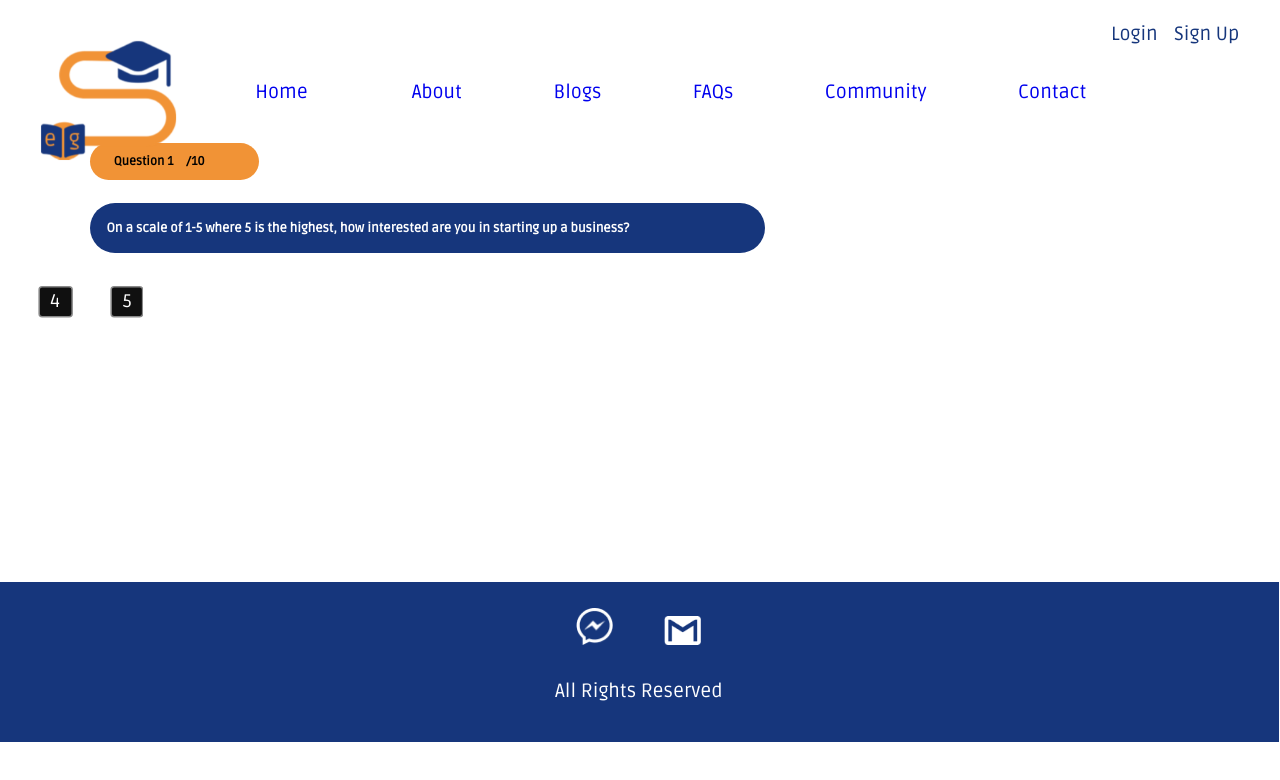
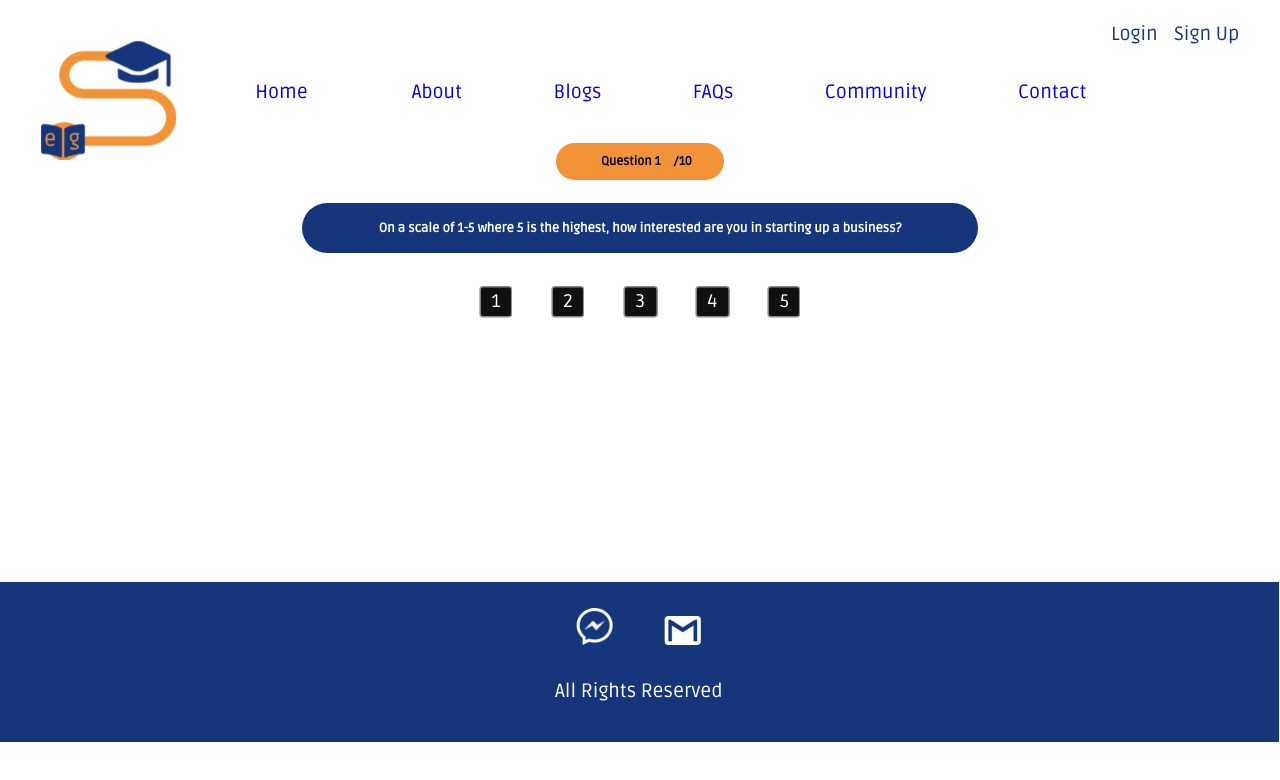
Before and after one commit to Atcha-Abe/eduguide-ver-4, a React (Create React App) app: page /gentest in a window 1280 px wide. Shown: the top 780 px of the page. Built offline with nearby package versions, Linux system fonts and the light colour scheme.

Commit message:
fixed gentest UI

```diff
--- a/src/generaltest/GenTest.js
+++ b/src/generaltest/GenTest.js
@@ -4,113 +4,119 @@ import { Link } from "react-router-dom";
 
 export default function GenTest() {
   const questions = [
-
     {
-		questionText: 'On a scale of 1-5 where 5 is the highest, how interested are you in computers?',
+      questionText:
+        "On a scale of 1-5 where 5 is the highest, how interested are you in computers?",
       answerOptions: [
-			{ answerText: '1', isCorrect: false },
-			{ answerText: '2', isCorrect: false },
-			{ answerText: '3', isCorrect: true },
-			{ answerText: '4', isCorrect: false },
-			{ answerText: '5', isCorrect: false },
+        { answerText: "1", isCorrect: false },
+        { answerText: "2", isCorrect: false },
+        { answerText: "3", isCorrect: true },
+        { answerText: "4", isCorrect: false },
+        { answerText: "5", isCorrect: false },
       ],
     },
     {
-		questionText: 'On a scale of 1-5 where 5 is the highest, how interested are you in teaching?',
+      questionText:
+        "On a scale of 1-5 where 5 is the highest, how interested are you in teaching?",
       answerOptions: [
-			{ answerText: '1', isCorrect: false },
-			{ answerText: '2', isCorrect: false },
-			{ answerText: '3', isCorrect: true },
-			{ answerText: '4', isCorrect: false },
-			{ answerText: '5', isCorrect: false },
-		]
-	},
-	{
-		questionText: 'On a scale of 1-5 where 5 is the highest, how interested are you in health care practices?',
-		answerOptions: [
-			{ answerText: '1', isCorrect: false },
-			{ answerText: '2', isCorrect: false },
-			{ answerText: '3', isCorrect: true },
-			{ answerText: '4', isCorrect: false },
-			{ answerText: '5', isCorrect: false },
+        { answerText: "1", isCorrect: false },
+        { answerText: "2", isCorrect: false },
+        { answerText: "3", isCorrect: true },
+        { answerText: "4", isCorrect: false },
+        { answerText: "5", isCorrect: false },
       ],
     },
     {
-		questionText: 'On a scale of 1-5 where 5 is the highest, how interested are you in wound care?',
+      questionText:
+        "On a scale of 1-5 where 5 is the highest, how interested are you in health care practices?",
       answerOptions: [
-			{ answerText: '1', isCorrect: false },
-			{ answerText: '2', isCorrect: false },
-			{ answerText: '3', isCorrect: true },
-			{ answerText: '4', isCorrect: false },
-			{ answerText: '5', isCorrect: false },
+        { answerText: "1", isCorrect: false },
+        { answerText: "2", isCorrect: false },
+        { answerText: "3", isCorrect: true },
+        { answerText: "4", isCorrect: false },
+        { answerText: "5", isCorrect: false },
       ],
     },
     {
-		questionText: 'On a scale of 1-5 where 5 is the highest, how interested are you in emergency care?',
+      questionText:
+        "On a scale of 1-5 where 5 is the highest, how interested are you in wound care?",
       answerOptions: [
-			{ answerText: '1', isCorrect: false },
-			{ answerText: '2', isCorrect: false },
-			{ answerText: '3', isCorrect: true },
-			{ answerText: '4', isCorrect: false },
-			{ answerText: '5', isCorrect: false },
+        { answerText: "1", isCorrect: false },
+        { answerText: "2", isCorrect: false },
+        { answerText: "3", isCorrect: true },
+        { answerText: "4", isCorrect: false },
+        { answerText: "5", isCorrect: false },
       ],
     },
     {
-		questionText: 'On a scale of 1-5 where 5 is the highest, how interested are you in analyzing business environment for strategic direction?',
+      questionText:
+        "On a scale of 1-5 where 5 is the highest, how interested are you in emergency care?",
       answerOptions: [
-			{ answerText: '1', isCorrect: false },
-			{ answerText: '2', isCorrect: false },
-			{ answerText: '3', isCorrect: true },
-			{ answerText: '4', isCorrect: false },
-			{ answerText: '5', isCorrect: false },
+        { answerText: "1", isCorrect: false },
+        { answerText: "2", isCorrect: false },
+        { answerText: "3", isCorrect: true },
+        { answerText: "4", isCorrect: false },
+        { answerText: "5", isCorrect: false },
       ],
     },
     {
-		questionText: 'On a scale of 1-5 where 5 is the highest, how interested are you in conduction business research?',
+      questionText:
+        "On a scale of 1-5 where 5 is the highest, how interested are you in analyzing business environment for strategic direction?",
       answerOptions: [
-			{ answerText: '1', isCorrect: false },
-			{ answerText: '2', isCorrect: false },
-			{ answerText: '3', isCorrect: true },
-			{ answerText: '4', isCorrect: false },
-			{ answerText: '5', isCorrect: false },
+        { answerText: "1", isCorrect: false },
+        { answerText: "2", isCorrect: false },
+        { answerText: "3", isCorrect: true },
+        { answerText: "4", isCorrect: false },
+        { answerText: "5", isCorrect: false },
       ],
     },
     {
-		questionText: 'On a scale of 1-5 where 5 is the highest, how interested are you in endorsing products, goods and services?',
+      questionText:
+        "On a scale of 1-5 where 5 is the highest, how interested are you in conduction business research?",
       answerOptions: [
-			{ answerText: '1', isCorrect: false },
-			{ answerText: '2', isCorrect: false },
-			{ answerText: '3', isCorrect: true },
-			{ answerText: '4', isCorrect: false },
-			{ answerText: '5', isCorrect: false },
+        { answerText: "1", isCorrect: false },
+        { answerText: "2", isCorrect: false },
+        { answerText: "3", isCorrect: true },
+        { answerText: "4", isCorrect: false },
+        { answerText: "5", isCorrect: false },
       ],
     },
     {
-		questionText: 'On a scale of 1-5 where 5 is the highest, how interested are you in the work flow of products, goods and services?',
+      questionText:
+        "On a scale of 1-5 where 5 is the highest, how interested are you in endorsing products, goods and services?",
       answerOptions: [
-			{ answerText: '1', isCorrect: false },
-			{ answerText: '2', isCorrect: false },
-			{ answerText: '3', isCorrect: true },
-			{ answerText: '4', isCorrect: false },
-			{ answerText: '5', isCorrect: false },
+        { answerText: "1", isCorrect: false },
+        { answerText: "2", isCorrect: false },
+        { answerText: "3", isCorrect: true },
+        { answerText: "4", isCorrect: false },
+        { answerText: "5", isCorrect: false },
       ],
     },
     {
-		questionText: 'On a scale of 1-5 where 5 is the highest, how interested are you in starting up a business?',
+      questionText:
+        "On a scale of 1-5 where 5 is the highest, how interested are you in the work flow of products, goods and services?",
       answerOptions: [
-			{ answerText: '1', isCorrect: false },
-			{ answerText: '2', isCorrect: false },
-			{ answerText: '3', isCorrect: true },
-			{ answerText: '4', isCorrect: false },
-			{ answerText: '5', isCorrect: false },
+        { answerText: "1", isCorrect: false },
+        { answerText: "2", isCorrect: false },
+        { answerText: "3", isCorrect: true },
+        { answerText: "4", isCorrect: false },
+        { answerText: "5", isCorrect: false },
       ],
     },
-
-
+    {
+      questionText:
+        "On a scale of 1-5 where 5 is the highest, how interested are you in starting up a business?",
+      answerOptions: [
+        { answerText: "1", isCorrect: false },
+        { answerText: "2", isCorrect: false },
+        { answerText: "3", isCorrect: true },
+        { answerText: "4", isCorrect: false },
+        { answerText: "5", isCorrect: false },
+      ],
+    },
   ];
 
-	questions.sort(() => Math.random() - 0.5)
-
+  questions.sort(() => Math.random() - 0.5);
 
   const [currentQuestion, setCurrentQuestion] = useState(0);
   const [showScore, setShowScore] = useState(false);
@@ -121,7 +127,6 @@ export default function GenTest() {
       setScore(score + 1);
     }
 
-
     const nextQuestion = currentQuestion + 1;
     if (nextQuestion < questions.length) {
       setCurrentQuestion(nextQuestion);
@@ -131,28 +136,33 @@ export default function GenTest() {
   };
 
   return (
-		<div className='app'>
+    <div className="app" align="center">
       {showScore ? (
-				<div className='score-section'>
+        <div className="score-section">
           You scored {score} out of {questions.length}
-          <Link to = "/gencourses"> mami </Link>
+          <Link to="/gencourses"> mami </Link>
         </div>
       ) : (
         <>
-					<div className='question-section'>
-						<div className='question-count'>
+          <div className="question-section">
+            <div className="question-count">
               <span>Question {currentQuestion + 1}</span>/{questions.length}
             </div>
-						<div className='question-text'>{questions[currentQuestion].questionText}</div>
+            <div className="question-text">
+              {questions[currentQuestion].questionText}
             </div>
-					<div className='answer-section'>
+          </div>
+          <div className="answer-section">
             {questions[currentQuestion].answerOptions.map((answerOption) => (
-							<button onClick={() => handleAnswerOptionClick(answerOption.isCorrect)}>{answerOption.answerText}</button>
+              <button
+                onClick={() => handleAnswerOptionClick(answerOption.isCorrect)}
+              >
+                {answerOption.answerText}
+              </button>
             ))}
           </div>
         </>
       )}
     </div>
   );
-
 }
```
Lines whose indentation alone changed are shown as unchanged.
